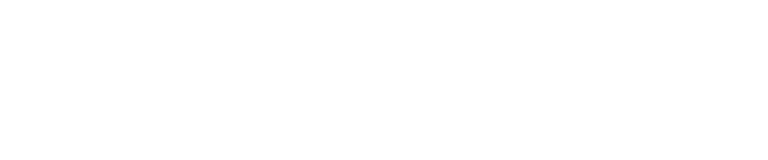
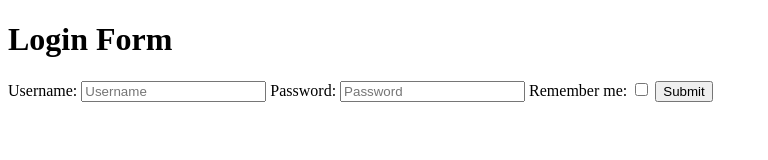
Before and after one commit to acciojob/remember-me-login-form-Nitintembhare29, a website: page main.html in a window 1280 px wide. Shown: the whole page, without its empty margins (0-768 px from the left). Drawn offline with Linux system fonts and the light colour scheme.

Commit message:
created a submission

```diff
--- a/main.html
+++ b/main.html
@@ -8,6 +8,21 @@
 
 <body>
 	<!-- the entire body must be written by student -->
+	<h1>Login Form</h1>
+	<form>
+		<label for="username">Username:</label>
+		<input type="text" id="username" placeholder="Username">
+
+		<label for="password">Password:</label>
+		<input type="password" id="password" placeholder="Password">
+
+		<label for="checkbox">Remember me:</label>
+		<input type="checkbox" id="checkbox">
+
+		<input type="submit" id="submit" value="Submit" onclick="login()">
+	</form>
+
+	<button id="existing" style="display: none;">Login as existing user</button>
     <script type="text/javascript" src="./script.js">
 </script>
 
--- a/script.js
+++ b/script.js
@@ -1 +1,29 @@
 //your JS code here. If required.
+function login() {
+			var username = document.getElementById("username").value;
+			var password = document.getElementById("password").value;
+			var remember = document.getElementById("checkbox").checked;
+
+			if (remember) {
+				localStorage.setItem("username", username);
+				localStorage.setItem("password", password);
+			} else {
+				localStorage.removeItem("username");
+				localStorage.removeItem("password");
+			}
+
+			alert("Logged in as " + username);
+		}
+
+		window.onload = function() {
+			var username = localStorage.getItem("username");
+			var existingButton = document.getElementById("existing");
+
+			if (username) {
+				existingButton.style.display = "inline";
+			}
+
+			existingButton.onclick = function() {
+				alert("Logged in as " + username);
+			};
+		};
```
